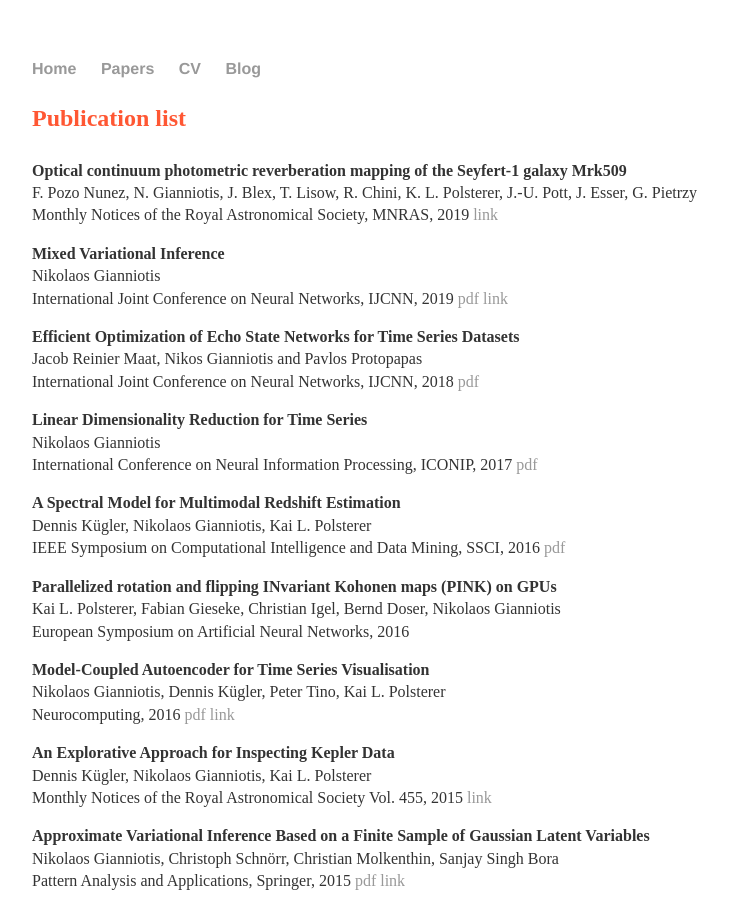
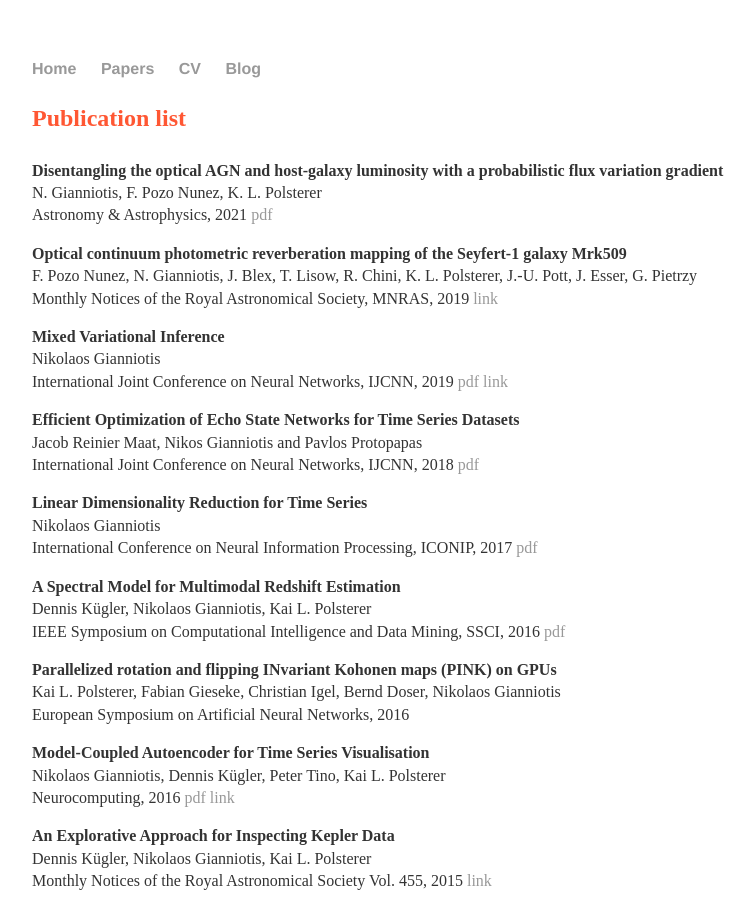
Before and after one commit to ngiann/ngiann.github.io, a Jekyll site: the page built from papers/index.md, in a window 1280 px wide and 900 px high. Shown: the whole window, without its empty margins (160-914 px from the left). Built offline with Jekyll 4.4.1, drawn with Linux system fonts in a browser that asks for light colours.

Commit message:
Update index.md

```diff
--- a/papers/index.md
+++ b/papers/index.md
@@ -4,6 +4,11 @@ title: Papers
 ---
 
 <h2> <p style="color:#FF5733"> Publication list </p> </h2>
+
+**Disentangling the optical AGN and host-galaxy luminosity with a probabilistic flux variation gradient**\
+N. Gianniotis, F. Pozo Nunez, K. L. Polsterer\
+Astronomy & Astrophysics, 2021 [pdf](https://arxiv.org/abs/2109.03619)
+
 
 **Optical continuum photometric reverberation mapping of the Seyfert-1 galaxy Mrk509**\
 F. Pozo Nunez, N. Gianniotis, J. Blex, T. Lisow, R. Chini, K. L. Polsterer, J.-U. Pott, J. Esser, G. Pietrzy\
```
